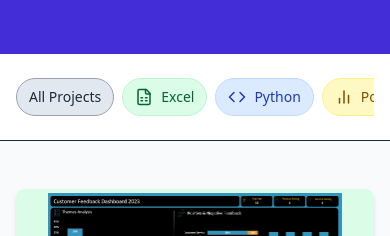
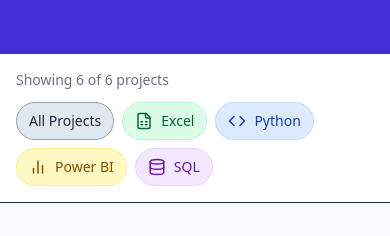
Before and after one commit to fgiorgia/my-website, a Next.js app: page /projects in a window 390 px wide. Shown: the part 246-482 px from the top of the page. Built offline with nearby package versions, Linux system fonts and the light colour scheme; no server answers.

Commit message:
Add turbopack and improve filter section responsiveness for mobile

```diff
--- a/next.config.js
+++ b/next.config.js
@@ -2,6 +2,7 @@
 const nextConfig = {
     reactStrictMode: true,
     images: {
+      unoptimized: true,
       formats: ['image/avif', 'image/webp'],
     },
     // GitHub Pages
--- a/package.json
+++ b/package.json
@@ -31,10 +31,9 @@
     "typescript": "^5"
   },
   "scripts": {
-  "dev": "next dev",
+  "dev": "next dev --turbopack",
   "build": "next build",
   "start": "next start",
   "lint": "next lint",
-  "export": "next build && next export"
+  "export": "next build && next export"}
 }
-}
--- a/pages/projects/index.tsx
+++ b/pages/projects/index.tsx
@@ -119,11 +119,11 @@
       {/* Filter Section */}
       <div className="bg-white border-b">
         <div className="container-wide py-4">
-          <div className="flex items-center justify-between">
-            <div className="text-sm text-gray-500 hidden md:block">
+          <div className="flex flex-col md:flex-row items-start md:items-center justify-between gap-3">
+            <div className="text-sm text-gray-500">
               Showing {filteredProjects.length} of {projects.length} projects
             </div>
-            <div className="flex overflow-x-auto py-2 space-x-2 w-full md:w-auto scrollbar-hide">
+            <div className="flex flex-wrap gap-2 w-full">
               {categories.map((category) => (
                 <button
                   key={category}
```
